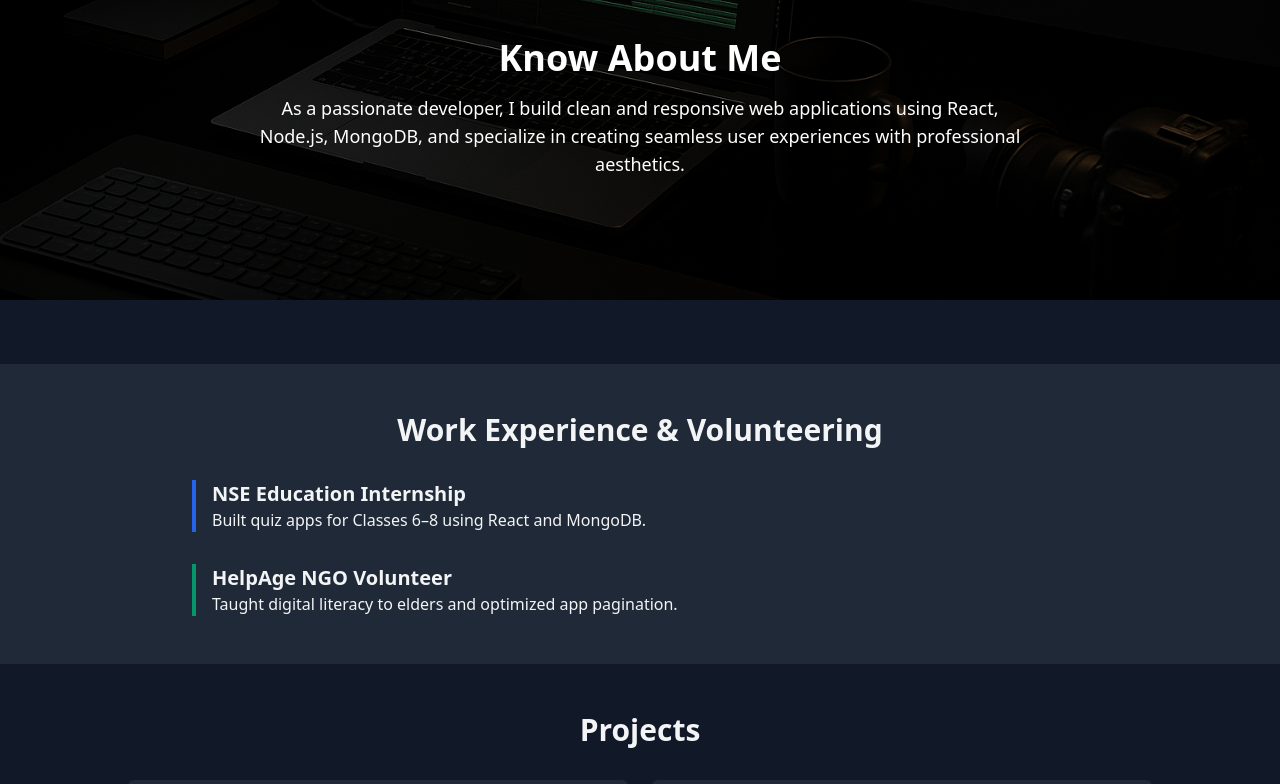
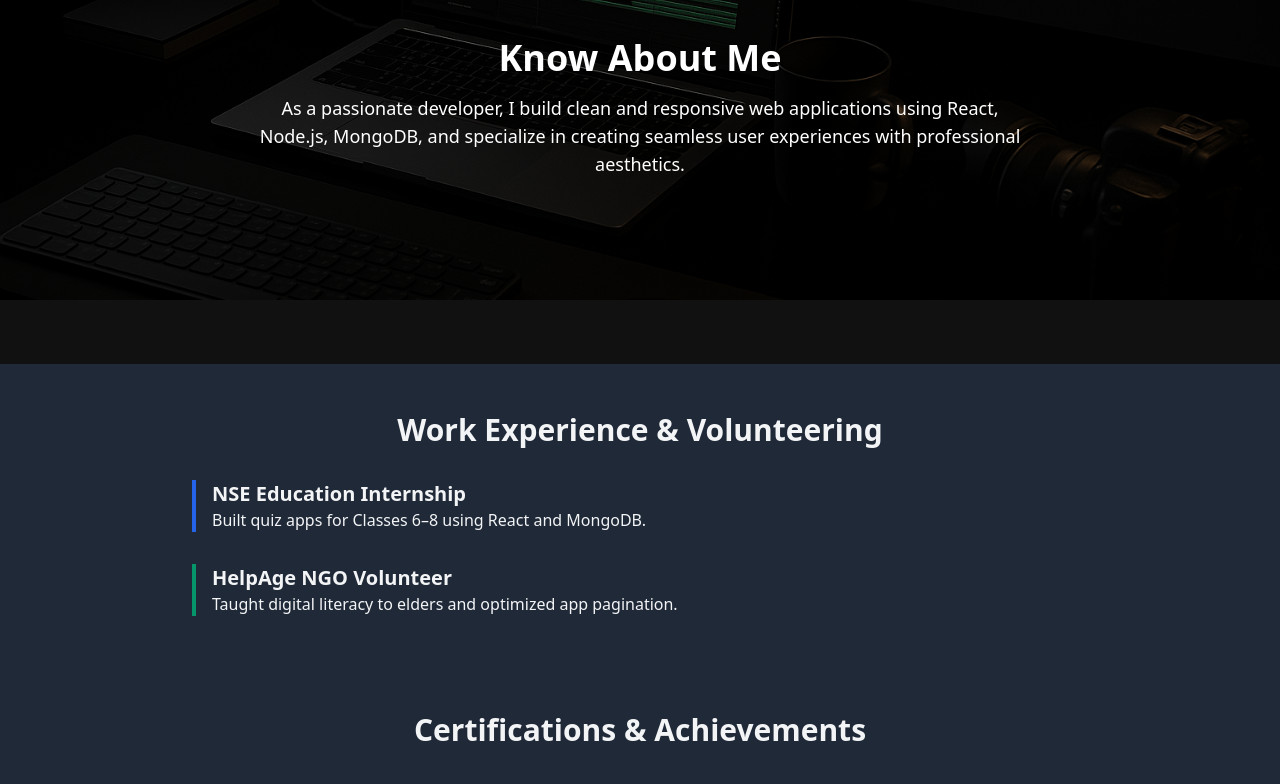
Before and after one commit to Saurav-5123/MERN_Portfolio, a React (Vite) app: page / in a window 1280 px wide. Shown: the part 948-1732 px from the top of the page. Built offline with nearby package versions, Linux system fonts and the light colour scheme.

Commit message:
Update App.jsx

```diff
--- a/src/App.jsx
+++ b/src/App.jsx
@@ -1,25 +1,24 @@
-import Navbar from "./components/Navbar";
-import Hero from "./components/Hero";
-import About from "./components/About";
-import Work from "./components/Work";
-import Projects from "./components/Projects";
-import Certifications from "./components/Certifications";
-import Contact from "./components/Contact";
-import Footer from "./components/Footer";
+import React from 'react'
+import Navbar from './components/Navbar'
+import Hero from './components/Hero'
+import About from './components/About'
+import Work from './components/Work'
+import Certifications from './components/Certifications'
+import Contact from './components/Contact'
+import Footer from './components/Footer'
 
-const App = () => (
-  <div className="dark bg-gray-900 text-gray-100 font-sans">
-    <Navbar />
-    <main>
+const App = () => {
+  return (
+    <>
+      <Navbar />
       <Hero />
       <About />
       <Work />
-      <Projects />
       <Certifications />
       <Contact />
-    </main>
-    <Footer />
-  </div>
-);
+      <Footer />
+    </>
+  )
+}
 
-export default App;
+export default App
```
